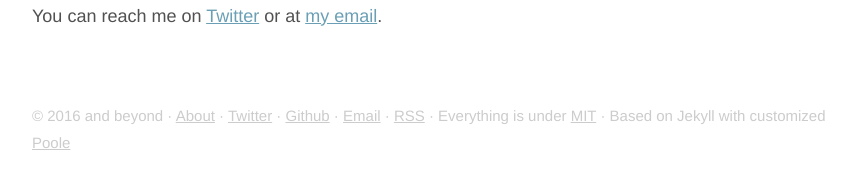
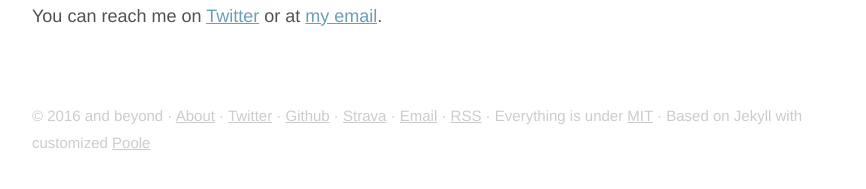
Before and after one commit to smolnar/blog, a Jekyll site: the page built from about.html, in a window 1280 px wide. Shown: the part 434-623 px from the top of the page, without its empty margins (203-1069 px from the left). Built offline with Jekyll 4.4.1, drawn with Linux system fonts in a browser that asks for light colours.

Commit message:
Fix pages

```diff
--- a/_config.yml
+++ b/_config.yml
@@ -19,6 +19,7 @@ author:
   url:               https://twitter.com/samuelmolnar
   github_url:        https://github.com/smolnar
   email:             molnar.samuel@gmail.com
+  strava_url:        https://www.strava.com/athletes/24829340
 
 # Custom vars
 version:             1.0.0
--- a/_includes/head.html
+++ b/_includes/head.html
@@ -12,7 +12,7 @@
   {% endif %}
 
   <title>
-    {% if page.title == "Home" %}
+    {% if page.title == "Home" or page.title == "About" %}
       {{ site.title }}
     {% else %}
       {{ page.title }} &middot; {{ site.title }}
--- a/_layouts/default.html
+++ b/_layouts/default.html
@@ -43,6 +43,7 @@
           <a href="{{ site.url }}/about">About</a> &middot;
           <a href="{{ site.author.url }}">Twitter</a> &middot;
           <a href="mailto:{{ site.author.github_url }}">Github</a> &middot;
+          <a href="{{ site.author.strava_url }}">Strava</a> &middot;
           <a href="mailto:{{ site.author.email }}">Email</a> &middot;
           <a target="_blank" href="{{ site.base }}/atom.xml">RSS</a> &middot;
           Everything is under <a href="http://en.wikipedia.org/wiki/MIT_License">MIT</a> &middot;
--- a/about.html
+++ b/about.html
@@ -1,5 +1,6 @@
 ---
 layout: default
+title: About
 type: about
 html:
   left: about/avatar.html
```
